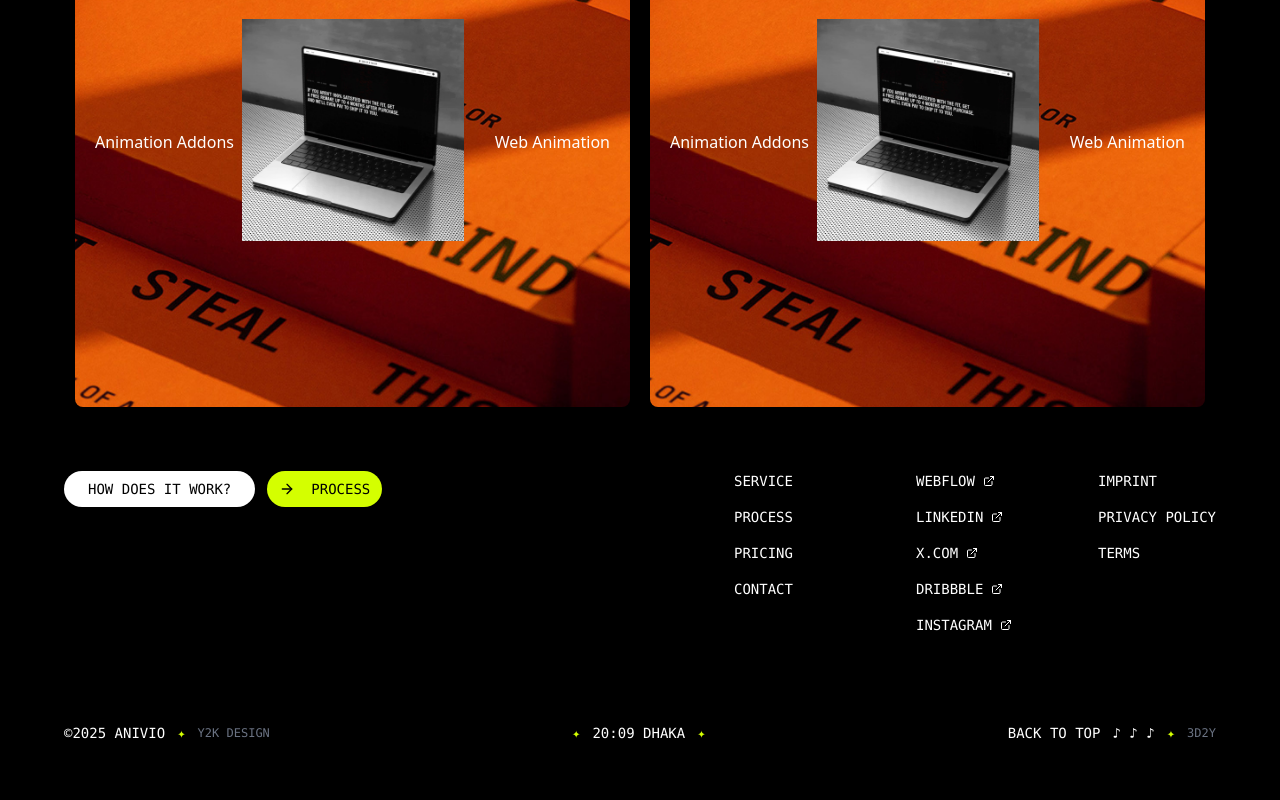
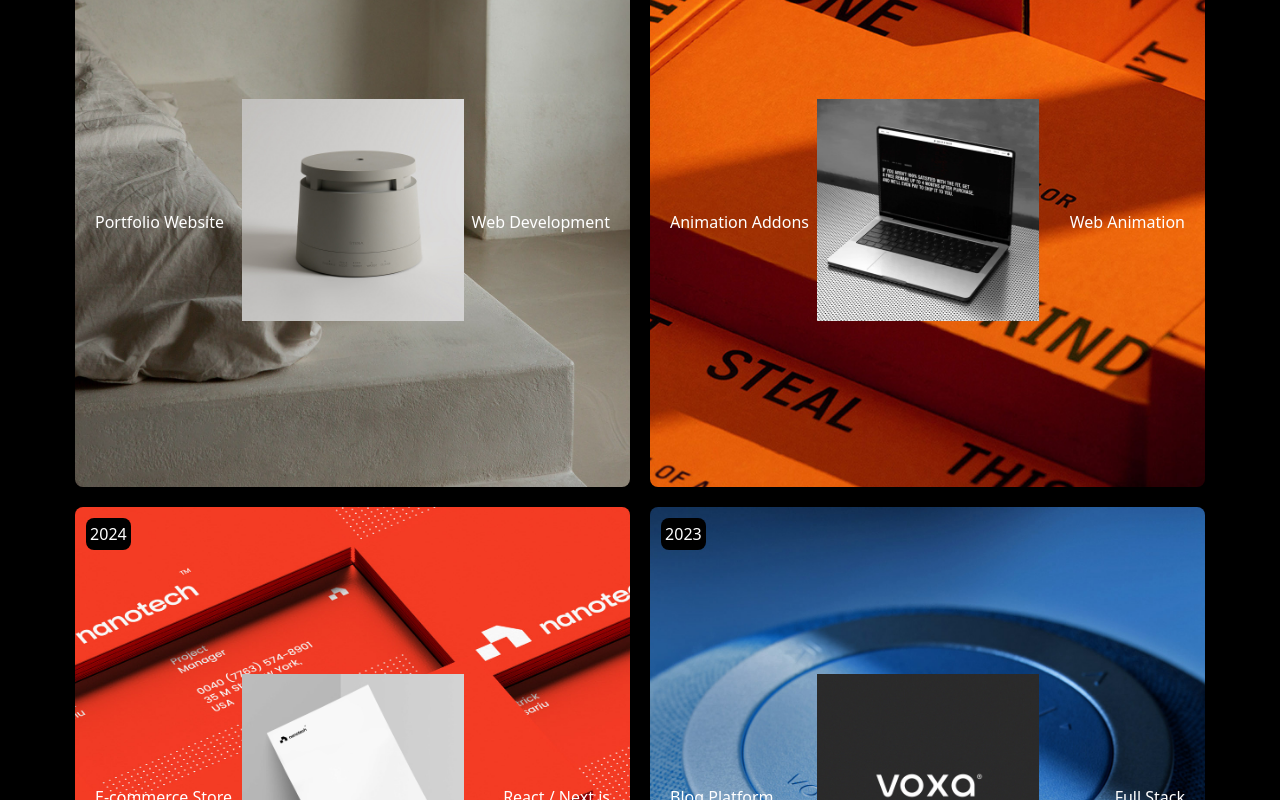
Before and after one commit to imranprof/anivio-portfolio, a Next.js app: page /projects in a window 1280 px wide. Shown: the part 820-1620 px from the top of the page. Built offline with nearby package versions, Linux system fonts and the light colour scheme; a web font is replaced by a local one.

Commit message:
feat: add projects data for section

```diff
--- a/src/components/sections/projects/ProjectCard.tsx
+++ b/src/components/sections/projects/ProjectCard.tsx
@@ -1,7 +1,9 @@
 import Image from "next/image";
+import Link from "next/link";
 
 
 type projectProps = {
+  data: {
     id: number;
     title: string;
     main_img: string;
@@ -10,12 +12,14 @@ type projectProps = {
     tag: string;
     slug: string;
   }
+}
 
-const ProjectCard = () => {
+const ProjectCard = ({ data }: projectProps) => {
+  const { id, title, main_img, thumb_img, year, tag, slug } = data
   return (
-    <div className="relative w-full aspect-square">
+    <Link href={`/projects/${slug}`} className="relative w-full aspect-square">
       <div className="main_img_thumb w-full h-full rounded-md overflow-hidden">
-        <Image src={"/imgs/projects/01hero.jpg"}
+        <Image src={main_img}
           alt="ani-addons"
           height={1280}
           width={1920}
@@ -23,7 +27,7 @@ const ProjectCard = () => {
       </div>
 
       <div className="inside_img_thumb w-[40%] h-auto absolute top-1/2 left-1/2 -translate-x-1/2 -translate-y-1/2">
-        <Image src={"/imgs/projects/01hero1.jpg"}
+        <Image src={thumb_img}
           alt="thumb"
           width={1000}
           height={1000}
@@ -31,17 +35,17 @@ const ProjectCard = () => {
       </div>
 
       <div className="description">
-        <div className="date absolute top-[2%] left-[2%] bg-black rounded-md p-1">2025</div>
+        <div className="date absolute top-[2%] left-[2%] bg-black rounded-md p-1">{year}</div>
         <div className="absolute top-1/2 flex justify-between w-full px-[20px]">
           <div className="title ">
-            Animation Addons
+            {title}
           </div>
-          <div className="tag">Web Animation</div>
+          <div className="tag">{tag}</div>
         </div>
       </div>
 
 
-    </div>
+    </Link>
   )
 }
 
--- a/src/components/sections/projects/ProjectsSection.tsx
+++ b/src/components/sections/projects/ProjectsSection.tsx
@@ -1,12 +1,15 @@
 import ProjectCard from "@/components/sections/projects/ProjectCard"
+import projectsData from "@/content/projectList.json"
 
 
 const ProjectsSection = () => {
   return (
-    <section className="inner-container grid grid-cols-1 md:grid-cols-2 gap-5">
-
-      <ProjectCard />
-      <ProjectCard />
+    <section className="inner-container grid grid-cols-1 md:grid-cols-2 gap-5 mt-20">
+      {
+        projectsData.map((item) => (
+          <ProjectCard data={item} key={item.id} />
+        ))
+      }
     </section>
   )
 }
--- /dev/null
+++ b/src/content/projectList.json
@@ -0,0 +1,38 @@
+[
+  {
+    "id": 1,
+    "title": "Portfolio Website",
+    "main_img": "/imgs/projects/02hero.jpg",
+    "thumb_img": "/imgs/projects/02hero1.jpg",
+    "year": 2025,
+    "tag": "Web Development",
+    "slug": "portfolio-website"
+  },
+  {
+    "id": 2,
+    "title": "Animation Addons",
+    "main_img": "/imgs/projects/01hero.jpg",
+    "thumb_img": "/imgs/projects/01hero1.jpg",
+    "year": 2025,
+    "tag": "Web Animation",
+    "slug": "animation-addons"
+  },
+  {
+    "id": 3,
+    "title": "E-commerce Store",
+    "main_img": "/imgs/projects/07hero.jpg",
+    "thumb_img": "/imgs/projects/07hero1.jpg",
+    "year": 2024,
+    "tag": "React / Next.js",
+    "slug": "ecommerce-store"
+  },
+  {
+    "id": 4,
+    "title": "Blog Platform",
+    "main_img": "/imgs/projects/06hero.jpg",
+    "thumb_img": "/imgs/projects/06hero1.jpg",
+    "year": 2023,
+    "tag": "Full Stack",
+    "slug": "blog-platform"
+  }
+]
```
Lines whose indentation alone changed are shown as unchanged.
